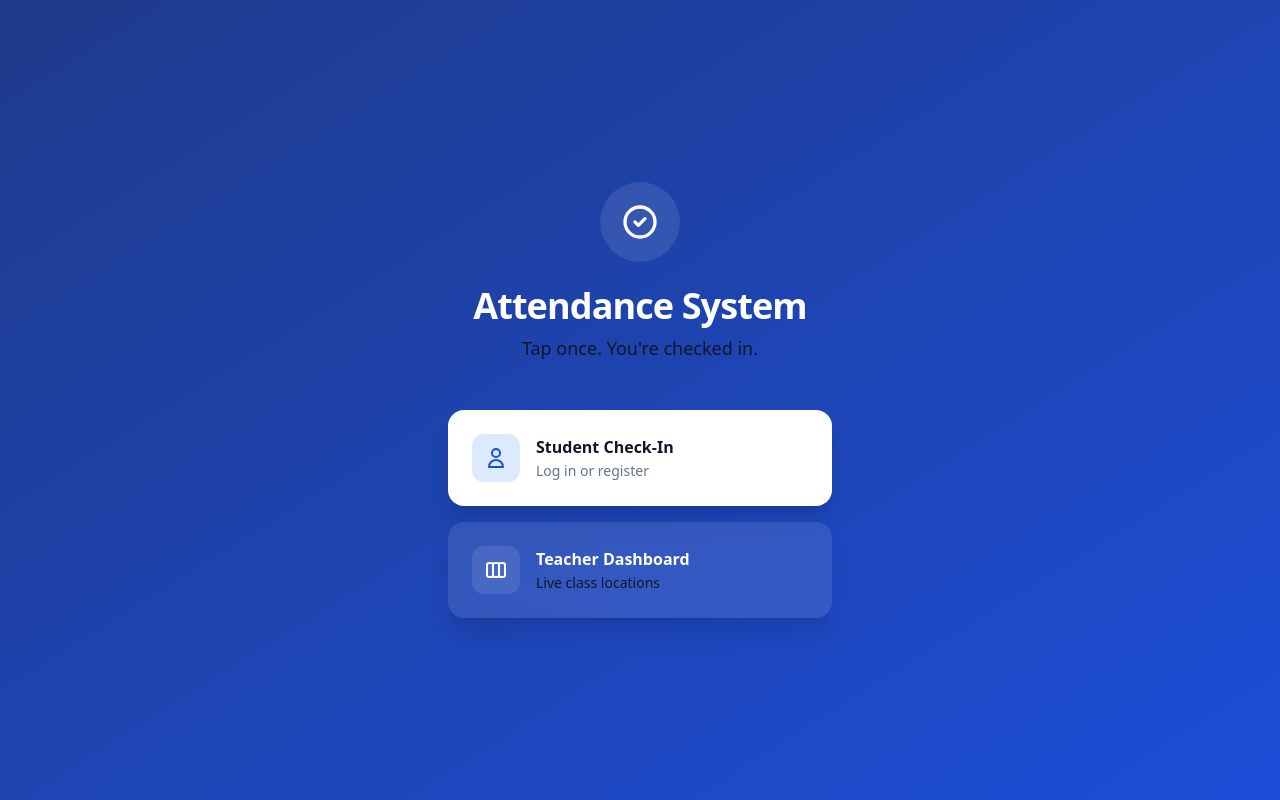
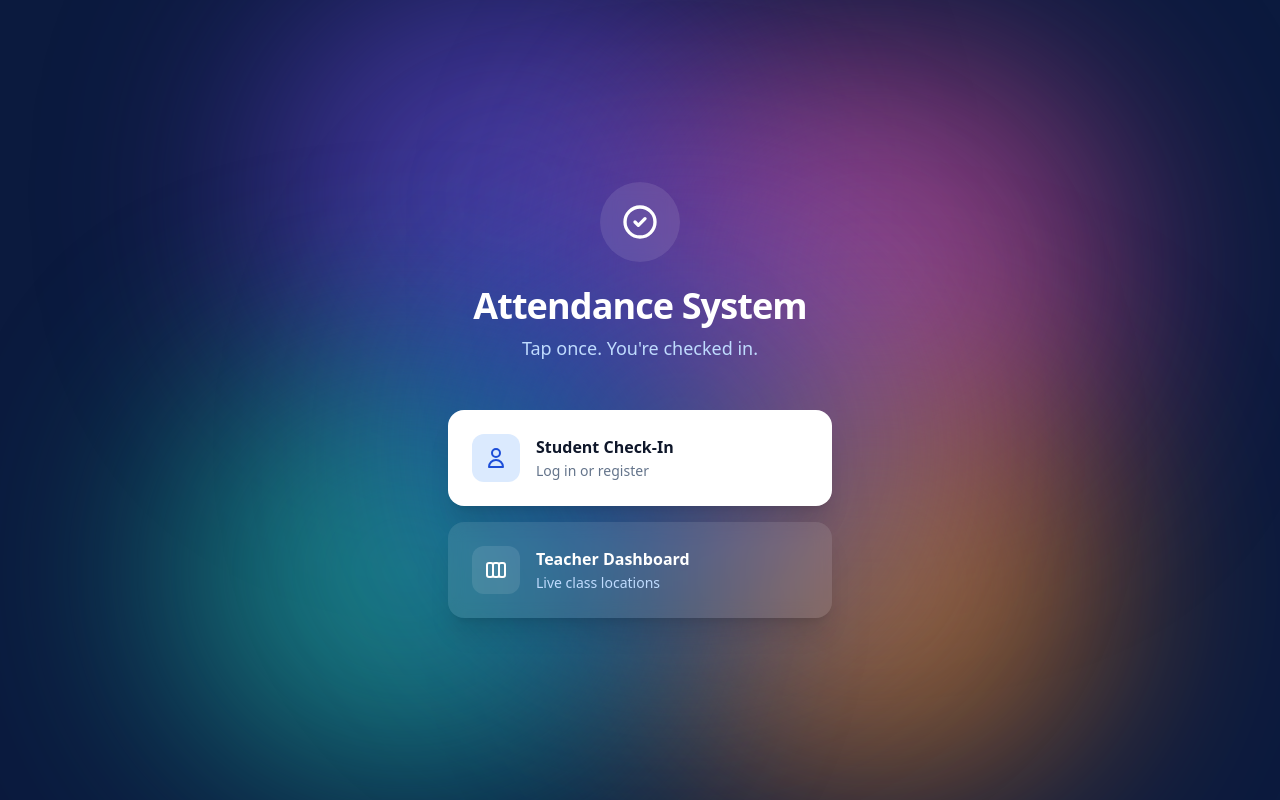
Before and after one commit to aarushi-dubey7/capstone, a React (Vite) app: page / in a window 1280 px wide. Built offline with nearby package versions, Linux system fonts and the light colour scheme; no server answers.

Commit message:
UI Fixing

```diff
--- a/src/index.css
+++ b/src/index.css
@@ -17,3 +17,131 @@
     @apply bg-white rounded-2xl shadow-sm border border-slate-200 p-6;
   }
 }
+
+/* ── Animated Gradient Background ── */
+
+.home-animated-bg {
+  position: relative;
+  overflow: hidden;
+  background-color: #0b1a3e;
+}
+
+/* Static container — no rotation */
+.stripe-gradient {
+  position: absolute;
+  inset: 0;
+  width: 100%;
+  height: 100%;
+  pointer-events: none;
+}
+
+/* Shared blob style */
+.stripe-blob {
+  position: absolute;
+  border-radius: 50%;
+  filter: blur(90px);
+  opacity: 0.6;
+  will-change: transform;
+}
+
+/* ── Individual blobs — large, floating, organic motion ── */
+
+/* Purple — starts top-left, wanders broadly */
+.stripe-blob--purple {
+  width: 60%;
+  height: 60%;
+  top: -15%;
+  left: -15%;
+  background: radial-gradient(circle at center, #7b68ee 0%, #5b3cc4 40%, transparent 70%);
+  animation: floatPurple 25s ease-in-out infinite;
+}
+
+@keyframes floatPurple {
+  0%   { transform: translate(0, 0) scale(1); }
+  15%  { transform: translate(30%, 20%) scale(1.1); }
+  30%  { transform: translate(55%, 10%) scale(0.95); }
+  50%  { transform: translate(40%, 45%) scale(1.08); }
+  70%  { transform: translate(10%, 35%) scale(0.92); }
+  85%  { transform: translate(-5%, 15%) scale(1.05); }
+  100% { transform: translate(0, 0) scale(1); }
+}
+
+/* Pink/magenta — starts top-right, floats across */
+.stripe-blob--pink {
+  width: 55%;
+  height: 55%;
+  top: -10%;
+  right: -10%;
+  background: radial-gradient(circle at center, #ff6ec7 0%, #d94f9e 40%, transparent 70%);
+  animation: floatPink 30s ease-in-out infinite;
+}
+
+@keyframes floatPink {
+  0%   { transform: translate(0, 0) scale(1); }
+  15%  { transform: translate(-25%, 30%) scale(1.08); }
+  35%  { transform: translate(-50%, 15%) scale(0.94); }
+  50%  { transform: translate(-35%, 50%) scale(1.12); }
+  65%  { transform: translate(-10%, 40%) scale(0.96); }
+  80%  { transform: translate(-20%, 10%) scale(1.05); }
+  100% { transform: translate(0, 0) scale(1); }
+}
+
+/* Orange/amber — starts bottom-right, drifts up and across */
+.stripe-blob--orange {
+  width: 50%;
+  height: 50%;
+  bottom: -10%;
+  right: -8%;
+  background: radial-gradient(circle at center, #ffaa44 0%, #ff8c1a 40%, transparent 70%);
+  animation: floatOrange 28s ease-in-out infinite;
+}
+
+@keyframes floatOrange {
+  0%   { transform: translate(0, 0) scale(1); }
+  20%  { transform: translate(-30%, -25%) scale(1.1); }
+  40%  { transform: translate(-50%, -10%) scale(0.93); }
+  55%  { transform: translate(-25%, -40%) scale(1.06); }
+  75%  { transform: translate(-10%, -20%) scale(0.97); }
+  90%  { transform: translate(-5%, -5%) scale(1.03); }
+  100% { transform: translate(0, 0) scale(1); }
+}
+
+/* Teal/cyan — starts bottom-left, floats up-right */
+.stripe-blob--teal {
+  width: 55%;
+  height: 55%;
+  bottom: -10%;
+  left: -10%;
+  background: radial-gradient(circle at center, #36d6c5 0%, #1aafa0 40%, transparent 70%);
+  animation: floatTeal 32s ease-in-out infinite;
+}
+
+@keyframes floatTeal {
+  0%   { transform: translate(0, 0) scale(1); }
+  15%  { transform: translate(25%, -20%) scale(1.07); }
+  30%  { transform: translate(50%, -35%) scale(0.94); }
+  50%  { transform: translate(35%, -15%) scale(1.1); }
+  70%  { transform: translate(15%, -40%) scale(0.96); }
+  85%  { transform: translate(5%, -10%) scale(1.04); }
+  100% { transform: translate(0, 0) scale(1); }
+}
+
+/* Deep blue — center, slow roaming undertow */
+.stripe-blob--blue {
+  width: 60%;
+  height: 60%;
+  top: 15%;
+  left: 15%;
+  background: radial-gradient(circle at center, #1e40af 0%, #1d4ed8 30%, transparent 65%);
+  opacity: 0.45;
+  animation: floatBlue 35s ease-in-out infinite;
+}
+
+@keyframes floatBlue {
+  0%   { transform: translate(0, 0) scale(1); }
+  20%  { transform: translate(15%, 20%) scale(1.12); }
+  40%  { transform: translate(-10%, 10%) scale(0.9); }
+  60%  { transform: translate(10%, -15%) scale(1.08); }
+  80%  { transform: translate(-15%, -5%) scale(0.95); }
+  100% { transform: translate(0, 0) scale(1); }
+}
--- a/src/pages/Home.tsx
+++ b/src/pages/Home.tsx
@@ -61,8 +61,18 @@ export default function Home() {
   }
 
   return (
-    <div className="min-h-screen flex flex-col items-center justify-center px-4 bg-gradient-to-br from-brand-900 to-brand-700">
-      <div className="text-center mb-12">
+    <div className="min-h-screen flex flex-col items-center justify-center px-4 home-animated-bg">
+      {/* ── Stripe-style rotating gradient ── */}
+      <div className="stripe-gradient">
+        <div className="stripe-blob stripe-blob--purple" />
+        <div className="stripe-blob stripe-blob--pink" />
+        <div className="stripe-blob stripe-blob--orange" />
+        <div className="stripe-blob stripe-blob--teal" />
+        <div className="stripe-blob stripe-blob--blue" />
+      </div>
+
+      {/* ── Content ── */}
+      <div className="text-center mb-12 relative z-10">
         <div className="inline-flex items-center justify-center w-20 h-20 rounded-full bg-white/10 backdrop-blur mb-6">
           <svg className="w-10 h-10 text-white" fill="none" stroke="currentColor" viewBox="0 0 24 24">
             <path strokeLinecap="round" strokeLinejoin="round" strokeWidth={2}
@@ -75,7 +85,7 @@ export default function Home() {
 
       {/* Login Modal */}
       {showLogin && !storedId && (
-        <div className="w-full max-w-sm mb-6">
+        <div className="w-full max-w-sm mb-6 relative z-10">
           <div className="bg-white rounded-2xl p-6 shadow-2xl space-y-4">
             <div>
               <h2 className="text-lg font-bold text-slate-900">Welcome Back</h2>
@@ -149,7 +159,7 @@ export default function Home() {
         </div>
       )}
 
-      <div className="grid gap-4 w-full max-w-sm">
+      <div className="grid gap-4 w-full max-w-sm relative z-10">
         <button
           onClick={goToStudent}
           className="flex items-center gap-4 bg-white rounded-2xl p-6 shadow-xl hover:shadow-2xl active:scale-95 transition-all text-left"
--- a/tailwind.config.ts
+++ b/tailwind.config.ts
@@ -8,6 +8,8 @@ export default {
         brand: {
           50:  "#eff6ff",
           100: "#dbeafe",
+          200: "#bfdbfe",
+          400: "#60a5fa",
           500: "#3b82f6",
           600: "#2563eb",
           700: "#1d4ed8",
```
